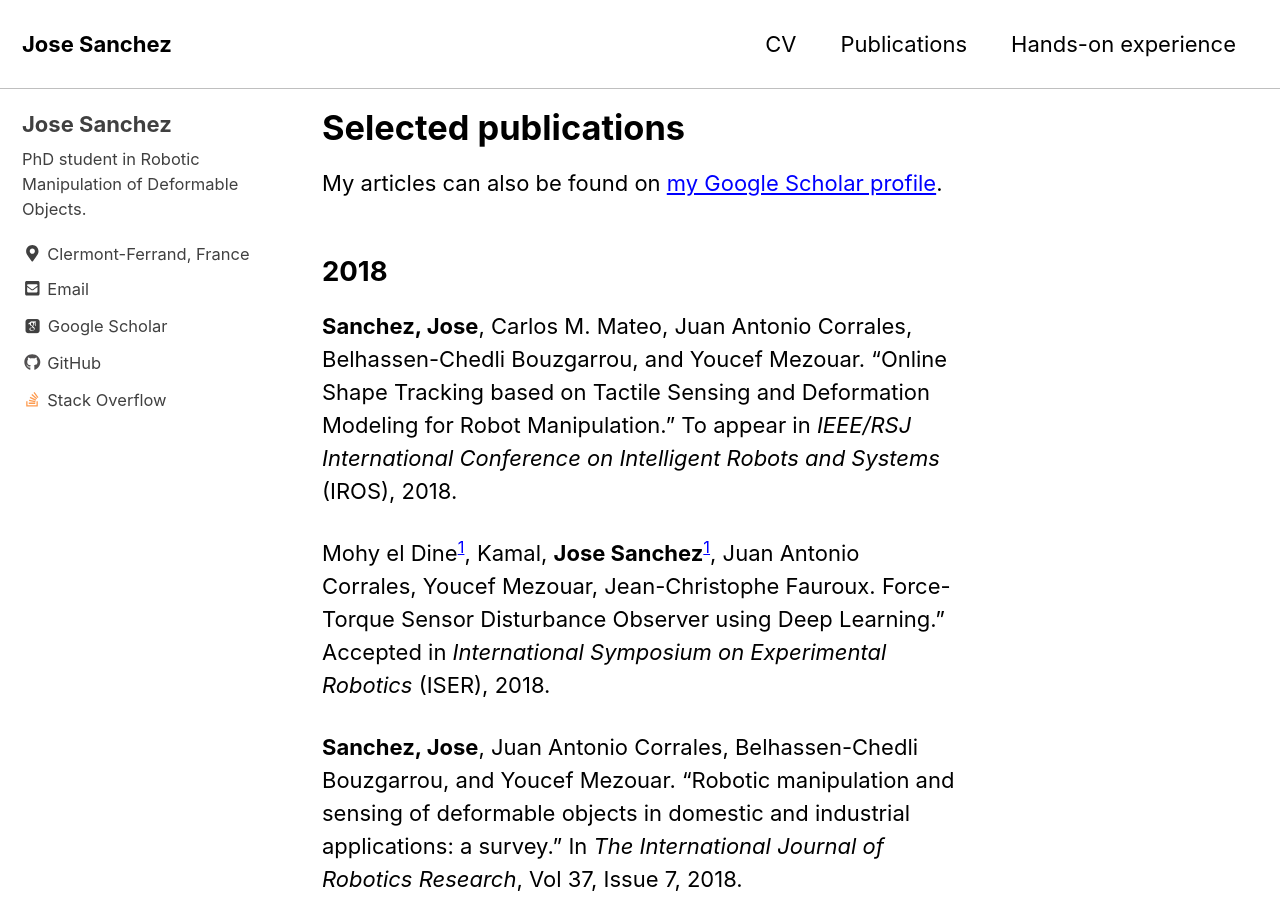
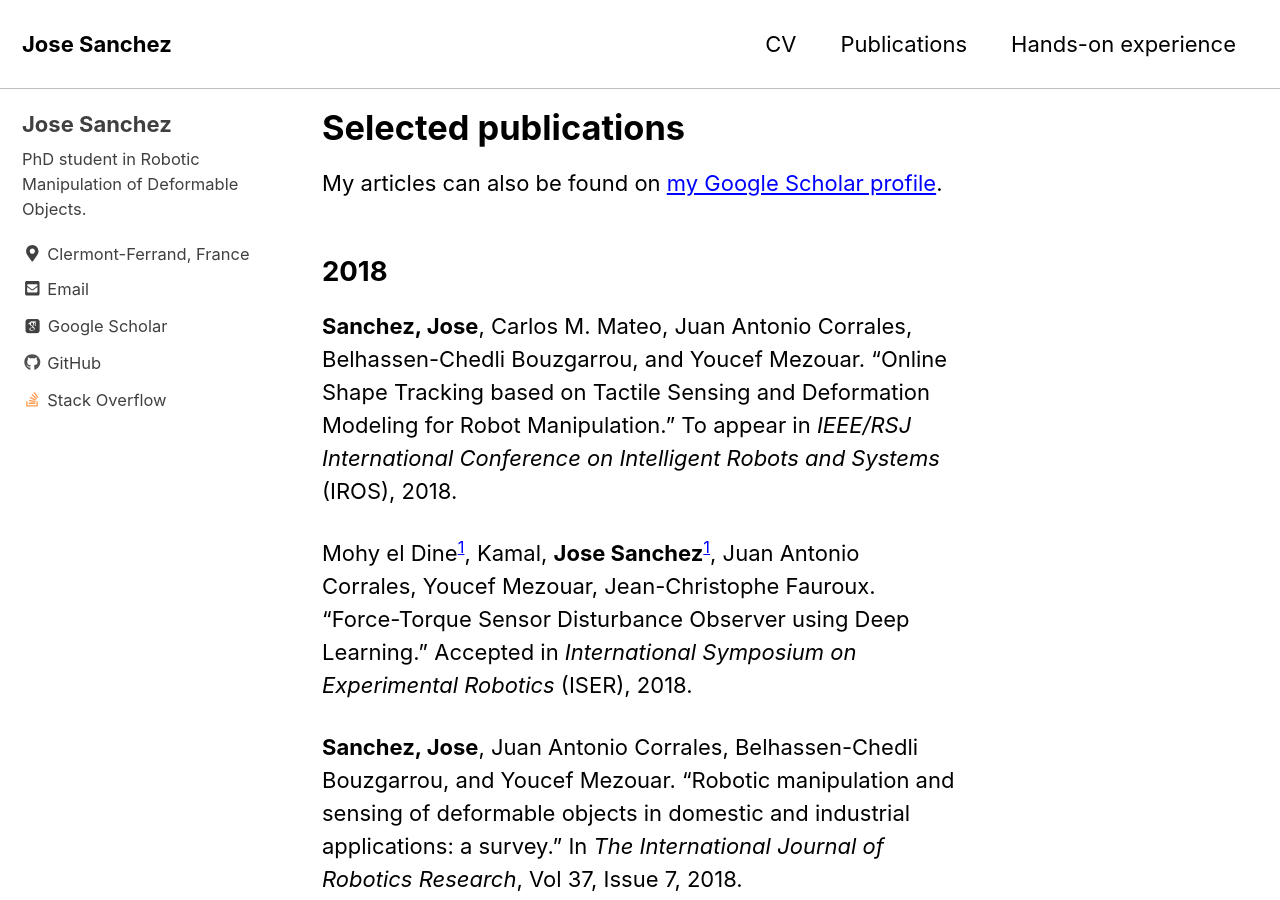
Before and after one commit to jsanch2s/jsanch2s.github.io, a Jekyll site: the page built from _pages/publications.md, in a window 1280 px wide and 900 px high. Built offline with Jekyll 4.4.1, drawn with Linux system fonts in a browser that asks for light colours; cached includes are drawn as plain includes; nearby versions of some CDN libraries; some web fonts are replaced.

```diff
--- a/_pages/publications.md
+++ b/_pages/publications.md
@@ -14,7 +14,7 @@ My articles can also be found on [my Google Scholar profile](https://scholar.goo
 To appear in _IEEE/RSJ International Conference on Intelligent Robots and Systems_ (IROS), 2018.
 
 Mohy el Dine<sup>[1](#myfootnote1)</sup>, Kamal, **Jose Sanchez**<sup>[1](#myfootnote1)</sup>, Juan Antonio Corrales, Youcef Mezouar, Jean-Christophe Fauroux.
-Force-Torque Sensor Disturbance Observer using Deep Learning."
+"Force-Torque Sensor Disturbance Observer using Deep Learning."
 Accepted in _International Symposium on Experimental Robotics_ (ISER), 2018.
 
 **Sanchez, Jose**, Juan Antonio Corrales, Belhassen-Chedli Bouzgarrou, and Youcef Mezouar.
```
